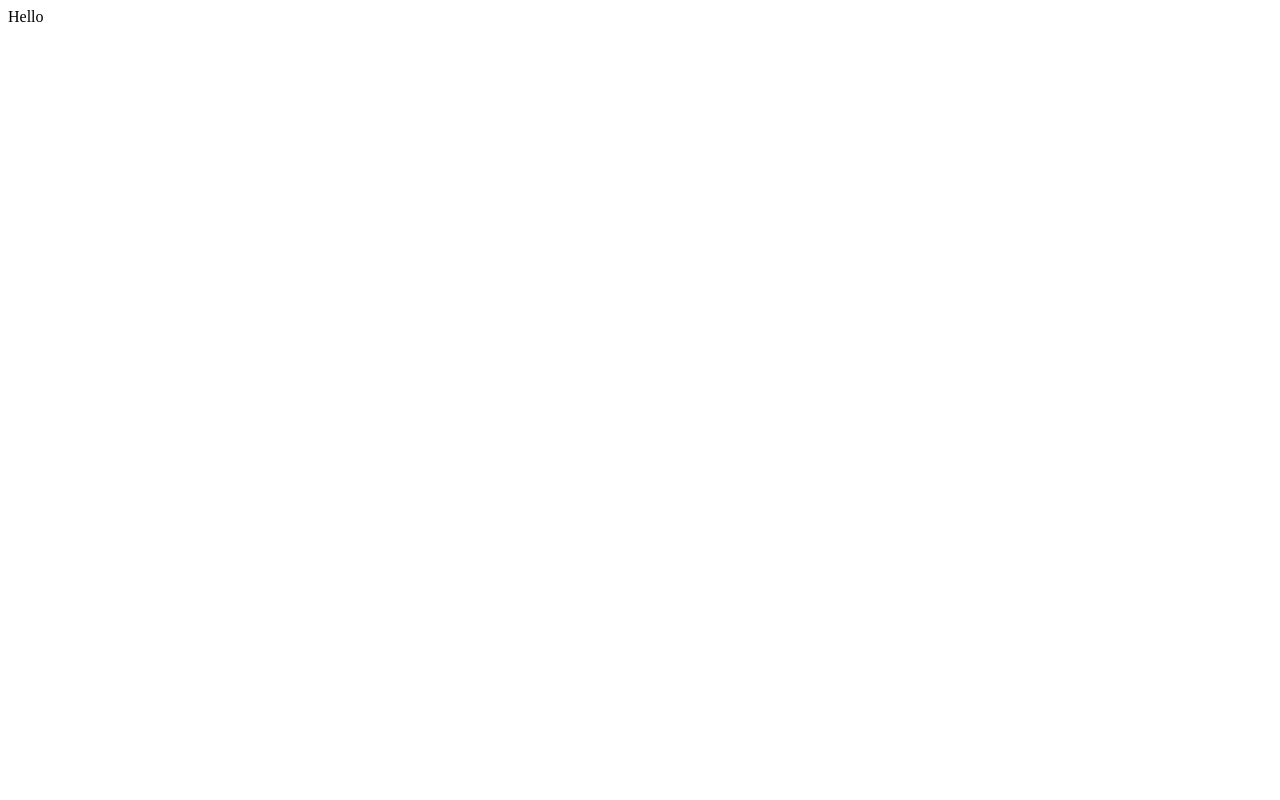
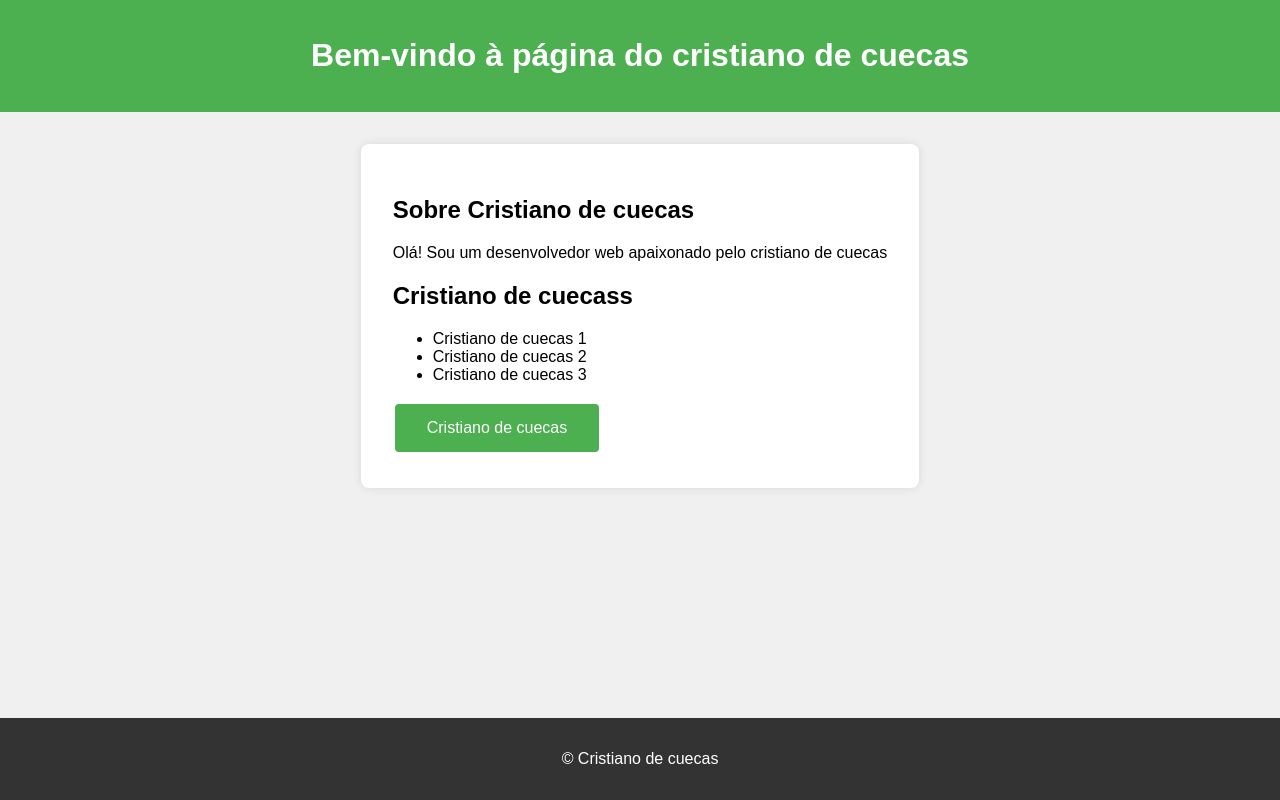
Before and after one commit to Joaooo7889/demo-repo, a plain HTML site: page index.html in a window 1280 px wide. Drawn offline with Linux system fonts and the light colour scheme.

Commit message:
Cristiano de cuecas

```diff
--- a/index.html
+++ b/index.html
@@ -1 +1,89 @@
-<div>Hello</div>
+<!DOCTYPE html>
+<html lang="pt-BR">
+<head>
+    <meta charset="UTF-8">
+    <meta name="viewport" content="width=device-width, initial-scale=1.0">
+    <title>Cristiano de cuecas</title>
+    <link rel="stylesheet" href="styles.css">
+    <style>
+        body {
+            font-family: Arial, sans-serif;
+            background-color: #f0f0f0;
+            margin: 0;
+            padding: 0;
+            display: flex;
+            flex-direction: column;
+            align-items: center;
+        }
+        header {
+            background-color: #4CAF50;
+            color: white;
+            padding: 1rem;
+            width: 100%;
+            text-align: center;
+        }
+        main {
+            max-width: 800px;
+            background: white;
+            padding: 2rem;
+            margin: 2rem 0;
+            border-radius: 8px;
+            box-shadow: 0 0 10px rgba(0, 0, 0, 0.1);
+        }
+        footer {
+            background-color: #333;
+            color: white;
+            text-align: center;
+            padding: 1rem;
+            width: 100%;
+            position: fixed;
+            bottom: 0;
+        }
+        .button {
+            background-color: #4CAF50;
+            border: none;
+            color: white;
+            padding: 15px 32px;
+            text-align: center;
+            text-decoration: none;
+            display: inline-block;
+            font-size: 16px;
+            margin: 4px 2px;
+            cursor: pointer;
+            border-radius: 4px;
+        }
+        .button:hover {
+            background-color: #45a049;
+        }
+    </style>
+</head>
+<body>
+    <header>
+        <h1>Bem-vindo à página do cristiano de cuecas</h1>
+    </header>
+    <main>
+        <section>
+            <h2>Sobre Cristiano de cuecas</h2>
+            <p>Olá! Sou um desenvolvedor web apaixonado pelo cristiano de cuecas</p>
+        </section>
+        <section>
+            <h2>Cristiano de cuecass</h2>
+            <ul>
+                <li>Cristiano de cuecas 1</li>
+                <li>Cristiano de cuecas 2</li>
+                <li>Cristiano de cuecas 3</li>
+            </ul>
+        </section>
+        <button class="button" onclick="showAlert()">Cristiano de cuecas</button>
+    </main>
+    <footer>
+        <p>&copy; Cristiano de cuecas</p>
+    </footer>
+
+    <script>
+        function showAlert() {
+            alert("Olá! Cristiano de cuecas.");
+        }
+    </script>
+</body>
+</html>
```
